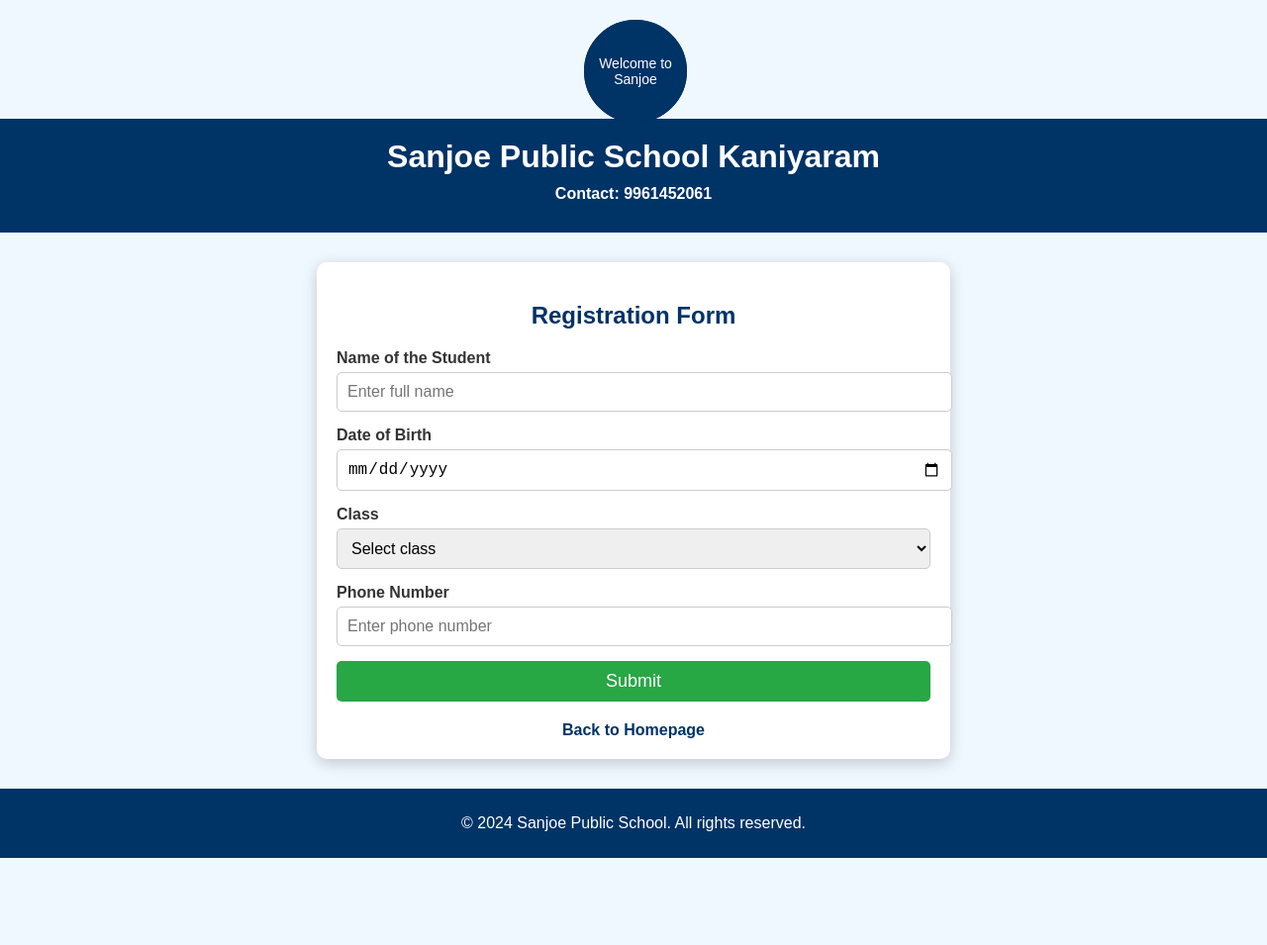
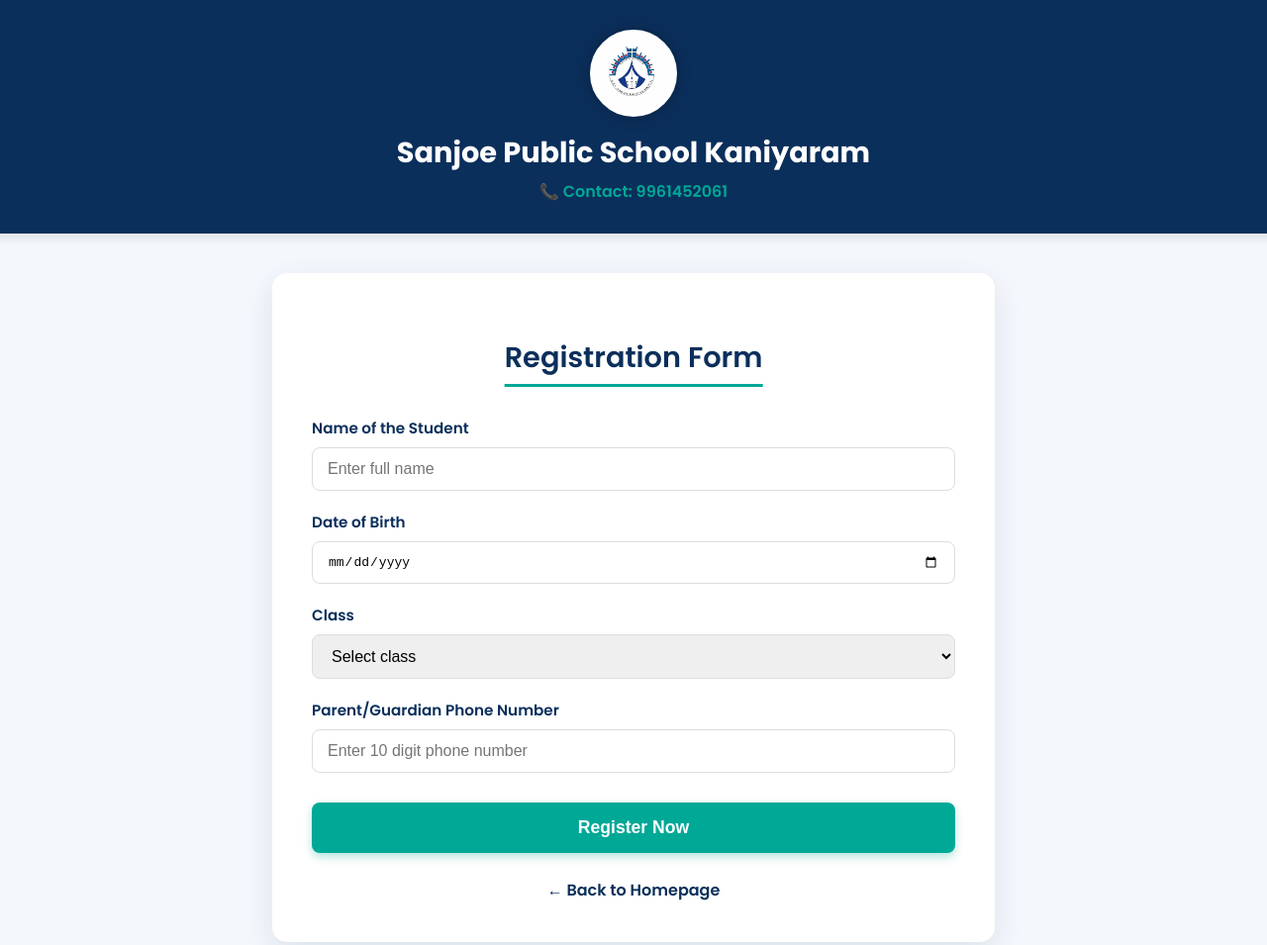
Before and after one commit to amagramariyam/Sanjoe, a plain HTML site: page registration.html in a window 1280 px wide. Shown: the top 955 px of the page at 99% size. Before the commit the page ends 867 px from the top, so only its background shows below. Drawn offline with Linux system fonts and the light colour scheme.

Commit message:
Update registration.html

```diff
--- a/registration.html
+++ b/registration.html
@@ -4,184 +4,188 @@
     <meta charset="UTF-8">
     <meta name="viewport" content="width=device-width, initial-scale=1.0">
     <title>Registration - Sanjoe Public School</title>
+    <link href="https://fonts.googleapis.com/css2?family=Poppins:wght@300;400;600;700&display=swap" rel="stylesheet">
     <style>
+        :root {
+            --primary-color: #0B2F5B; /* Deep Navy Blue */
+            --secondary-color: #00A896; /* Vibrant Teal/Green */
+            --background-color: #F4F7FC; /* Soft Blue-Gray */
+            --text-color: #333333;
+            --card-shadow: 0 10px 30px rgba(11, 47, 91, 0.1);
+        }
+
         body {
-            font-family: Arial, sans-serif;
+            font-family: 'Poppins', sans-serif;
             margin: 0;
             padding: 0;
-            background-color: #f0f8ff;
-            color: #333;
+            background-color: var(--background-color);
+            color: var(--text-color);
+            display: flex;
+            flex-direction: column;
+            align-items: center;
+            min-height: 100vh;
         }
 
-        .emblem-container {
+        /* --- Header & Emblem Section --- */
+
+        header {
+            width: 100%;
+            background-color: var(--primary-color);
+            color: #fff;
+            padding: 30px 20px;
+            text-align: center;
+            box-shadow: 0 4px 10px rgba(0, 0, 0, 0.1);
+        }
+
+        .header-content {
             display: flex;
-            justify-content: center;
-            margin-top: 20px;
+            flex-direction: column;
+            align-items: center;
+            max-width: 800px;
+            margin: 0 auto;
         }
 
         .emblem {
-            width: 100px;
-            height: 100px;
+            width: 80px;
+            height: 80px;
             border-radius: 50%;
-            perspective: 1000px;
-        }
-
-        .emblem-inner {
-            width: 100%;
-            height: 100%;
-            position: relative;
-            transform-style: preserve-3d;
-            animation: flip 5s infinite;
-        }
-
-        .emblem-side {
-            position: absolute;
-            width: 100%;
-            height: 100%;
-            backface-visibility: hidden;
-            display: flex;
-            justify-content: center;
-            align-items: center;
-            border: 2px solid #003366;
-            border-radius: 50%;
-            background-color: #fff;
-        }
-
-        .emblem-front {
-            background: url('sanjoe-emblem.png') no-repeat center;
+            background: url('logo.jpg') no-repeat center;
             background-size: cover;
-        }
-
-        .emblem-back {
-            background-color: #003366;
-            color: #fff;
-            font-size: 14px;
-            text-align: center;
-        }
-
-        .emblem-inner:hover {
-            animation-play-state: paused;
-        }
-
-        @keyframes flip {
-            0%, 100% {
-                transform: rotateY(0);
-            }
-            50% {
-                transform: rotateY(180deg);
-            }
-        }
-
-        header {
-            background-color: #003366;
-            color: #fff;
-            padding: 20px 10px;
-            text-align: center;
+            border: 4px solid #fff;
+            box-shadow: 0 0 15px rgba(0, 0, 0, 0.3);
+            margin-bottom: 15px;
         }
 
         header h1 {
-            margin: 0;
+            margin: 0 0 5px 0;
+            font-size: 1.8em;
+            font-weight: 700;
         }
 
         .contact-number {
-            margin: 10px 0;
-            font-size: 16px;
-            font-weight: bold;
+            margin: 0;
+            font-size: 1em;
+            font-weight: 600;
+            color: var(--secondary-color); /* Highlight contact number */
         }
 
-        form {
-            width: 80%;
-            max-width: 600px;
-            margin: 30px auto;
+        /* --- Form Styling --- */
+
+        .form-container {
+            width: 90%;
+            max-width: 650px;
+            margin: 40px auto;
             background: #fff;
-            padding: 20px;
-            border-radius: 10px;
-            box-shadow: 0 4px 15px rgba(0, 0, 0, 0.2);
+            padding: 40px;
+            border-radius: 15px;
+            box-shadow: var(--card-shadow);
+            flex-grow: 1;
         }
 
-        form h2 {
+        .form-container h2 {
             text-align: center;
-            margin-bottom: 20px;
-            color: #003366;
+            margin-bottom: 30px;
+            color: var(--primary-color);
+            font-size: 1.8em;
+            font-weight: 600;
+            border-bottom: 3px solid var(--secondary-color);
+            display: inline-block;
+            padding-bottom: 5px;
+            margin-left: 50%;
+            transform: translateX(-50%);
         }
 
         .form-group {
-            margin-bottom: 15px;
+            margin-bottom: 20px;
         }
 
         .form-group label {
             display: block;
-            margin-bottom: 5px;
-            font-weight: bold;
+            margin-bottom: 8px;
+            font-weight: 600;
+            color: var(--primary-color);
+            font-size: 0.95em;
         }
 
         .form-group input,
         .form-group select {
             width: 100%;
-            padding: 10px;
-            font-size: 16px;
-            border: 1px solid #ccc;
-            border-radius: 5px;
+            padding: 12px 15px;
+            font-size: 1em;
+            border: 1px solid #ddd;
+            border-radius: 8px;
+            box-sizing: border-box; /* Important for consistent padding */
+            transition: border-color 0.3s, box-shadow 0.3s;
         }
 
         .form-group input:focus,
         .form-group select:focus {
-            border-color: #003366;
+            border-color: var(--secondary-color);
+            box-shadow: 0 0 0 3px rgba(0, 168, 150, 0.2);
             outline: none;
         }
 
         .submit-btn {
             width: 100%;
-            padding: 10px;
-            background-color: #28a745;
+            padding: 15px;
+            background-color: var(--secondary-color);
             color: #fff;
-            font-size: 18px;
+            font-size: 1.1em;
+            font-weight: 700;
             border: none;
-            border-radius: 5px;
+            border-radius: 8px;
             cursor: pointer;
+            transition: background-color 0.3s, transform 0.1s;
+            margin-top: 10px;
+            box-shadow: 0 4px 10px rgba(0, 168, 150, 0.3);
         }
 
         .submit-btn:hover {
-            background-color: #218838;
+            background-color: #00887a;
+            transform: translateY(-2px);
+        }
+
+        .submit-btn:active {
+            transform: translateY(0);
         }
 
         .home-link {
             display: block;
             text-align: center;
-            margin-top: 20px;
-            color: #003366;
+            margin-top: 25px;
+            color: var(--primary-color);
             text-decoration: none;
-            font-weight: bold;
+            font-weight: 600;
+            transition: color 0.3s;
         }
 
         .home-link:hover {
+            color: var(--secondary-color);
             text-decoration: underline;
         }
 
+        /* --- Footer --- */
+
         footer {
-            background-color: #003366;
-            color: #fff;
+            width: 100%;
+            background-color: var(--primary-color);
+            color: rgba(255, 255, 255, 0.7);
             text-align: center;
-            padding: 10px 0;
-            margin-top: 20px;
+            padding: 15px 0;
+            font-size: 0.9em;
         }
     </style>
 </head>
 <body>
-    <div class="emblem-container">
-        <div class="emblem">
-            <div class="emblem-inner">
-                <div class="emblem-side emblem-front"></div>
-                <div class="emblem-side emblem-back">
-                    <p>Welcome to Sanjoe</p>
+    <header>
+        <div class="header-content">
+            <div class="emblem"></div>
+            <h1>Sanjoe Public School Kaniyaram</h1>
+            <p class="contact-number">📞 Contact: 9961452061</p>
         </div>
-            </div>
-        </div>
-    </div>
-    <header>
-        <h1>Sanjoe Public School Kaniyaram</h1>
-        <p class="contact-number">Contact: 9961452061</p>
     </header>
+
+    <div class="form-container">
         <form id="registrationForm">
             <h2>Registration Form</h2>
             <div class="form-group">
@@ -198,50 +202,47 @@
                     <option value="" disabled selected>Select class</option>
                     <option value="LKG">LKG</option>
                     <option value="UKG">UKG</option>
-                <option value="1">1</option>
-                <option value="2">2</option>
-                <option value="3">3</option>
-                <option value="4">4</option>
-                <option value="5">5</option>
-                <option value="6">6</option>
-                <option value="7">7</option>
-                <option value="8">8</option>
-                <option value="9">9</option>
-                <option value="10">10</option>
+                    <option value="1">Class 1</option>
+                    <option value="2">Class 2</option>
+                    <option value="3">Class 3</option>
+                    <option value="4">Class 4</option>
+                    <option value="5">Class 5</option>
+                    <option value="6">Class 6</option>
+                    <option value="7">Class 7</option>
+                    <option value="8">Class 8</option>
+                    <option value="9">Class 9</option>
+                    <option value="10">Class 10</option>
                 </select>
             </div>
             <div class="form-group">
-            <label for="phone">Phone Number</label>
-            <input type="text" id="phone" name="entry.373570851" placeholder="Enter phone number" required>
+                <label for="phone">Parent/Guardian Phone Number</label>
+                <input type="text" id="phone" name="entry.373570851" placeholder="Enter 10 digit phone number" pattern="\d{10}" title="Phone number must be 10 digits" required>
             </div>
-        <button type="submit" class="submit-btn">Submit</button>
+            <button type="submit" class="submit-btn">Register Now</button>
 
-        <a href="index.html" class="home-link">Back to Homepage</a>
+            <a href="index.html" class="home-link">← Back to Homepage</a>
         </form>
+    </div>
+
     <footer>
         <p>&copy; 2024 Sanjoe Public School. All rights reserved.</p>
     </footer>
+
     <script>
         document.getElementById('registrationForm').addEventListener('submit', function(event) {
-            event.preventDefault(); // Prevent the default form submission
+            event.preventDefault();
 
-            // Collect form data
             const formData = new FormData(this);
 
-            // Send data to Google Forms
             fetch('https://docs.google.com/forms/u/0/d/e/1FAIpQLSdDyF1SqV3GlKsYKdWZpqw-XfXPouQrUaZB7FwhRG8YPytLCg/formResponse', {
                 method: 'POST',
                 body: formData,
                 mode: 'no-cors'
             }).then(() => {
-                // Display success message
-                alert('Successfully Registered!');
-
-                // Clear all input fields
+                alert('🎉 Successfully Registered! We will contact you shortly.');
                 this.reset();
             }).catch((error) => {
-                // Handle errors (optional)
-                alert('An error occurred while submitting the form. Please try again.');
+                alert('⚠️ An error occurred while submitting the form. Please try again.');
                 console.error('Form submission error:', error);
             });
         });
```
Lines whose indentation alone changed are shown as unchanged.
